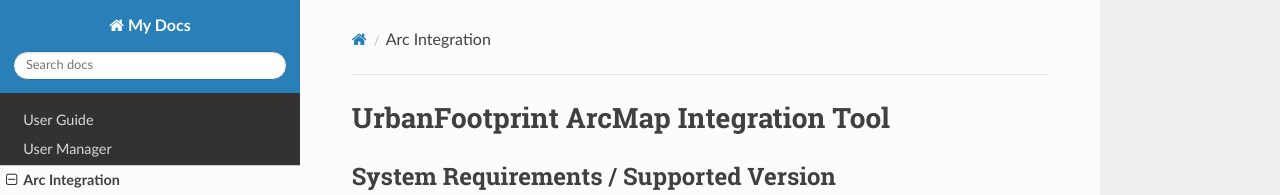
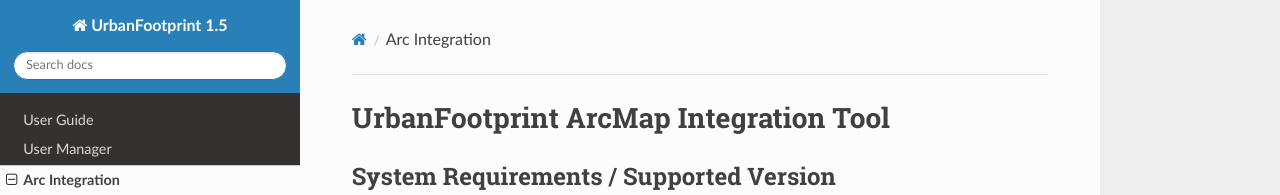
Before and after one commit to CalthorpeAnalytics/urbanfootprint-docs-1.5, an MkDocs documentation site: the page built from docs/arc_plugin.md, in a window 1280 px wide. Shown: the top 195 px of the page. Built offline with MkDocs 1.6.1, drawn with Linux system fonts in a browser that asks for light colours; nearby versions of some CDN libraries; old or Windows-style settings are respelled for this version of MkDocs.

Commit message:
update header title

```diff
--- a/mkdocs.yml
+++ b/mkdocs.yml
@@ -1,4 +1,4 @@
-site_name: My Docs
+site_name: UrbanFootprint 1.5
 
 theme: readthedocs
 
```
